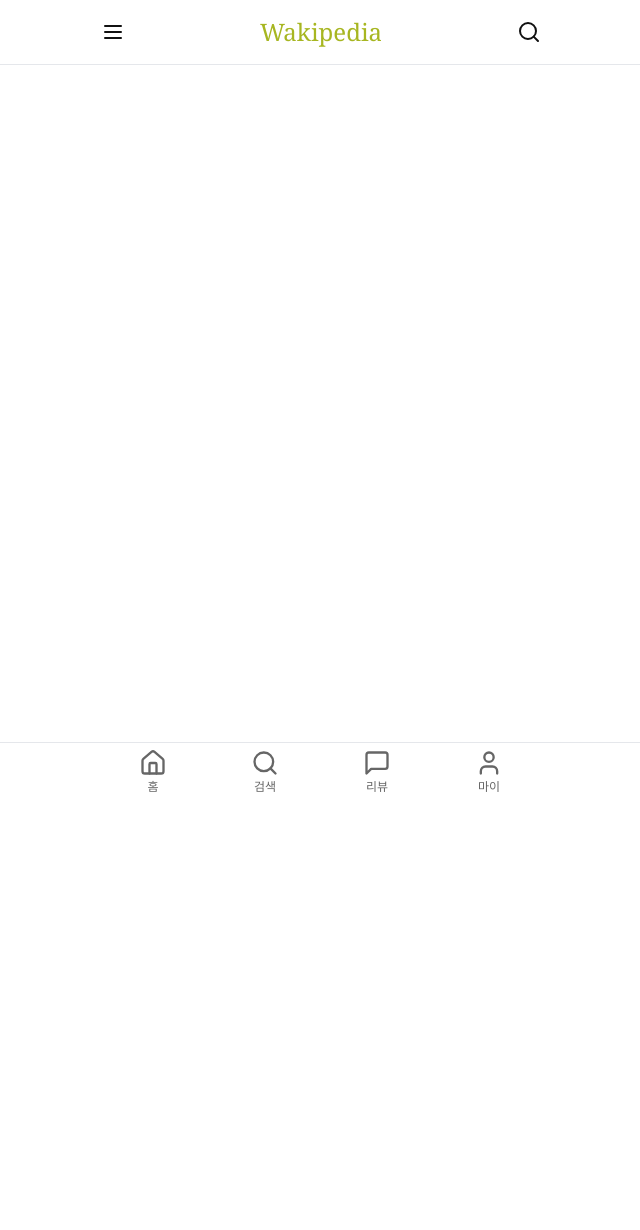
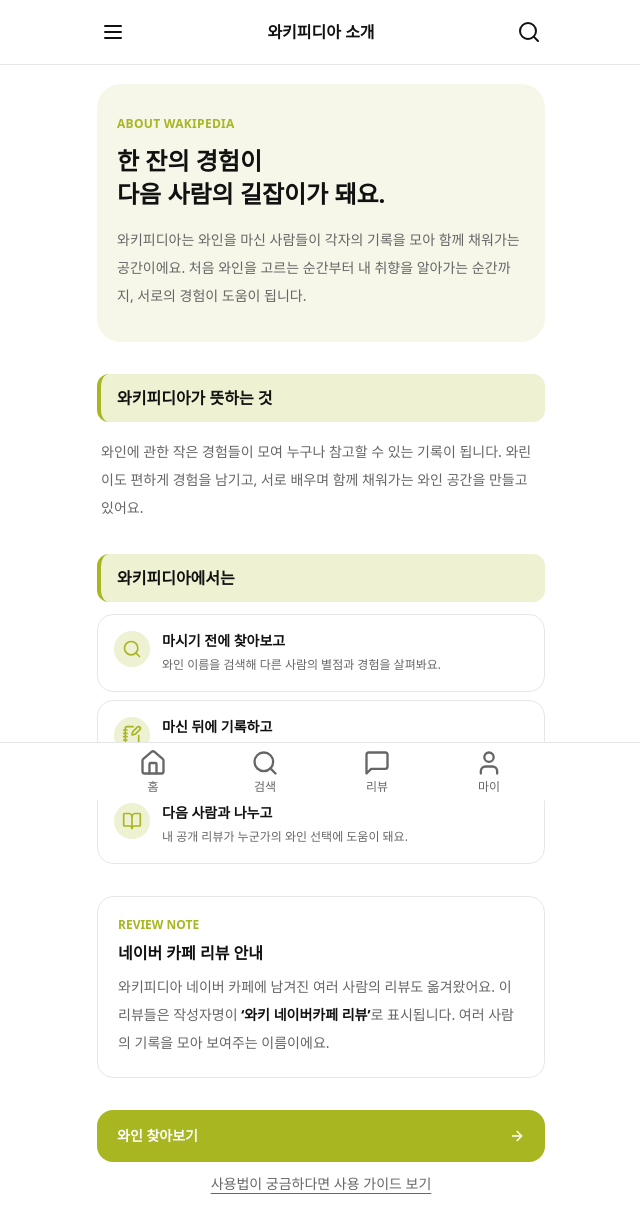
Before and after one commit to skan9708/wakiPedia_renew_2026, a React (Vite) app: page /about in a window 1280 px wide. Shown: the top 1230 px of the page, without its empty margins (319-959 px from the left). Before the commit the page ends 800 px from the top, so only its background shows below. Built offline with nearby package versions, Linux system fonts and the light colour scheme; no server answers; a web font is replaced by a local one.

Commit message:
Add Wakipedia brand introduction page

```diff
--- a/src/app/routes.tsx
+++ b/src/app/routes.tsx
@@ -27,6 +27,7 @@ import { AdminApp } from '@/pages/Admin/AdminApp';
 import { PrivacyPolicyMobile } from '@/pages/Legal/PrivacyPolicyMobile';
 import { TermsOfServiceMobile } from '@/pages/Legal/TermsOfServiceMobile';
 import { GuideMobile } from '@/pages/Guide/GuideMobile';
+import { AboutMobile } from '@/pages/About/AboutMobile';
 import { getPageGuide } from '@/components/guide/pageGuides';
 import { PageGuideTour } from '@/components/guide/PageGuideTour';
 
@@ -81,6 +82,7 @@ export function AppRoutes() {
           <Route path="/chat" element={<ChatMobile />} />
           <Route path="/feedback" element={<SupportMobile />} />
           <Route path="/guide" element={<GuideMobile />} />
+          <Route path="/about" element={<AboutMobile />} />
           <Route path="/support" element={<Navigate to="/feedback" replace />} />
           <Route path="/terms" element={<TermsOfServiceMobile />} />
           <Route path="/privacy" element={<PrivacyPolicyMobile />} />
--- a/src/components/layout/Header.tsx
+++ b/src/components/layout/Header.tsx
@@ -11,6 +11,7 @@ export function Header({ onMenu, onGuide }: HeaderProps) {
     if (location.pathname.startsWith('/me')) return '마이';
     if (location.pathname.startsWith('/wines')) return '와인';
     if (location.pathname.startsWith('/guide')) return '사용 가이드';
+    if (location.pathname.startsWith('/about')) return '와키피디아 소개';
     return 'Wakipedia';
   })();
   const isBrand = title === 'Wakipedia';
--- a/src/components/layout/SideDrawer.tsx
+++ b/src/components/layout/SideDrawer.tsx
@@ -1,6 +1,6 @@
 import { useEffect, useRef } from 'react';
 import { NavLink } from 'react-router-dom';
-import { Home as HomeIcon, Search, MessageSquare, User, MessageSquarePlus, BookOpen } from 'lucide-react';
+import { Home as HomeIcon, Search, MessageSquare, User, MessageSquarePlus, BookOpen, Info } from 'lucide-react';
 
 type SideDrawerProps = {
   open: boolean;
@@ -14,6 +14,7 @@ export function SideDrawer({ open, onClose }: SideDrawerProps) {
     { to: '/search', label: '검색', icon: Search },
     { to: '/reviews', label: '리뷰', icon: MessageSquare },
     { to: '/me', label: '마이페이지', icon: User },
+    { to: '/about', label: '와키피디아 소개', icon: Info },
     { to: '/guide', label: '사용 가이드', icon: BookOpen },
     { to: '/feedback', label: '피드백 남기기', icon: MessageSquarePlus },
   ];
--- /dev/null
+++ b/src/pages/About/AboutMobile.tsx
@@ -0,0 +1,85 @@
+import { ArrowRight, BookOpen, NotebookPen, Search } from 'lucide-react';
+import { Link } from 'react-router-dom';
+
+const steps = [
+  {
+    title: '마시기 전에 찾아보고',
+    description: '와인 이름을 검색해 다른 사람의 별점과 경험을 살펴봐요.',
+    icon: Search,
+  },
+  {
+    title: '마신 뒤에 기록하고',
+    description: '별점과 짧은 후기를 남겨 나만의 와인 기록을 쌓아요.',
+    icon: NotebookPen,
+  },
+  {
+    title: '다음 사람과 나누고',
+    description: '내 공개 리뷰가 누군가의 와인 선택에 도움이 돼요.',
+    icon: BookOpen,
+  },
+];
+
+export function AboutMobile() {
+  return (
+    <div className="mx-auto w-full max-w-mobile space-y-8 px-4 pb-12 pt-5">
+      <header className="rounded-3xl bg-[#f6f7e9] px-5 py-8">
+        <p className="text-xs font-semibold tracking-wide text-accent">ABOUT WAKIPEDIA</p>
+        <h1 className="mt-3 text-2xl font-bold leading-snug text-fg">
+          한 잔의 경험이<br />다음 사람의 길잡이가 돼요.
+        </h1>
+        <p className="mt-4 text-sm leading-7 text-muted">
+          와키피디아는 와인을 마신 사람들이 각자의 기록을 모아 함께 채워가는 공간이에요.
+          처음 와인을 고르는 순간부터 내 취향을 알아가는 순간까지, 서로의 경험이 도움이 됩니다.
+        </p>
+      </header>
+
+      <section aria-labelledby="about-meaning-title">
+        <div className="rounded-xl border-l-4 border-accent bg-[#eef1d2] px-4 py-3">
+          <h2 id="about-meaning-title" className="text-base font-semibold">와키피디아가 뜻하는 것</h2>
+        </div>
+        <p className="px-1 pt-4 text-sm leading-7 text-muted">
+          와인에 관한 작은 경험들이 모여 누구나 참고할 수 있는 기록이 됩니다.
+          와린이도 편하게 경험을 남기고, 서로 배우며 함께 채워가는 와인 공간을 만들고 있어요.
+        </p>
+      </section>
+
+      <section aria-labelledby="about-how-title">
+        <div className="rounded-xl border-l-4 border-accent bg-[#eef1d2] px-4 py-3">
+          <h2 id="about-how-title" className="text-base font-semibold">와키피디아에서는</h2>
+        </div>
+        <ol className="mt-3 space-y-2">
+          {steps.map(({ title, description, icon: Icon }) => (
+            <li key={title} className="flex items-start gap-3 rounded-2xl border border-border bg-white px-4 py-4">
+              <span className="flex h-9 w-9 shrink-0 items-center justify-center rounded-full bg-[#eef1d2] text-accent">
+                <Icon className="h-5 w-5" aria-hidden="true" />
+              </span>
+              <div>
+                <h3 className="text-sm font-semibold">{title}</h3>
+                <p className="mt-1 text-xs leading-5 text-muted">{description}</p>
+              </div>
+            </li>
+          ))}
+        </ol>
+      </section>
+
+      <section aria-labelledby="about-cafe-title" className="rounded-2xl border border-border bg-white px-5 py-5">
+        <p className="text-xs font-semibold text-accent">REVIEW NOTE</p>
+        <h2 id="about-cafe-title" className="mt-2 text-base font-semibold">네이버 카페 리뷰 안내</h2>
+        <p className="mt-2 text-sm leading-7 text-muted">
+          와키피디아 네이버 카페에 남겨진 여러 사람의 리뷰도 옮겨왔어요.
+          이 리뷰들은 작성자명이 <strong className="font-semibold text-fg">‘와키 네이버카페 리뷰’</strong>로 표시됩니다.
+          여러 사람의 기록을 모아 보여주는 이름이에요.
+        </p>
+      </section>
+
+      <div className="space-y-3">
+        <Link to="/search" className="flex items-center justify-between rounded-2xl bg-accent px-5 py-4 text-sm font-semibold text-white">
+          와인 찾아보기 <ArrowRight className="h-4 w-4" aria-hidden="true" />
+        </Link>
+        <Link to="/guide" className="block text-center text-sm text-muted underline underline-offset-4">
+          사용법이 궁금하다면 사용 가이드 보기
+        </Link>
+      </div>
+    </div>
+  );
+}
--- a/src/pages/Home/Home.tsx
+++ b/src/pages/Home/Home.tsx
@@ -1,5 +1,5 @@
-import { useNavigate } from 'react-router-dom';
-import { Menu } from 'lucide-react';
+import { Link, useNavigate } from 'react-router-dom';
+import { ArrowRight } from 'lucide-react';
 import SearchBar from '@/components/common/SearchBar';
 import { WineType } from '@/lib/types';
 import logoIcon from '@/assets/icons/icon.svg';
@@ -96,6 +96,11 @@ export function Home() {
         </div>
       </header>
 
+      <Link to="/about" className="mx-auto flex w-full max-w-mobile items-center justify-between gap-3 px-6 py-4 text-sm text-white/90">
+        <span>와인 기록을 함께 채워가는 곳, 와키피디아</span>
+        <span className="flex shrink-0 items-center gap-1 text-accent">소개 <ArrowRight className="h-4 w-4" aria-hidden="true" /></span>
+      </Link>
+
       {/* 와인 카테고리 섹션 */}
       <section className="px-6 pt-4 pb-8 page-container">
         <div data-guide="home-types" className="grid grid-cols-2 gap-4">
```
